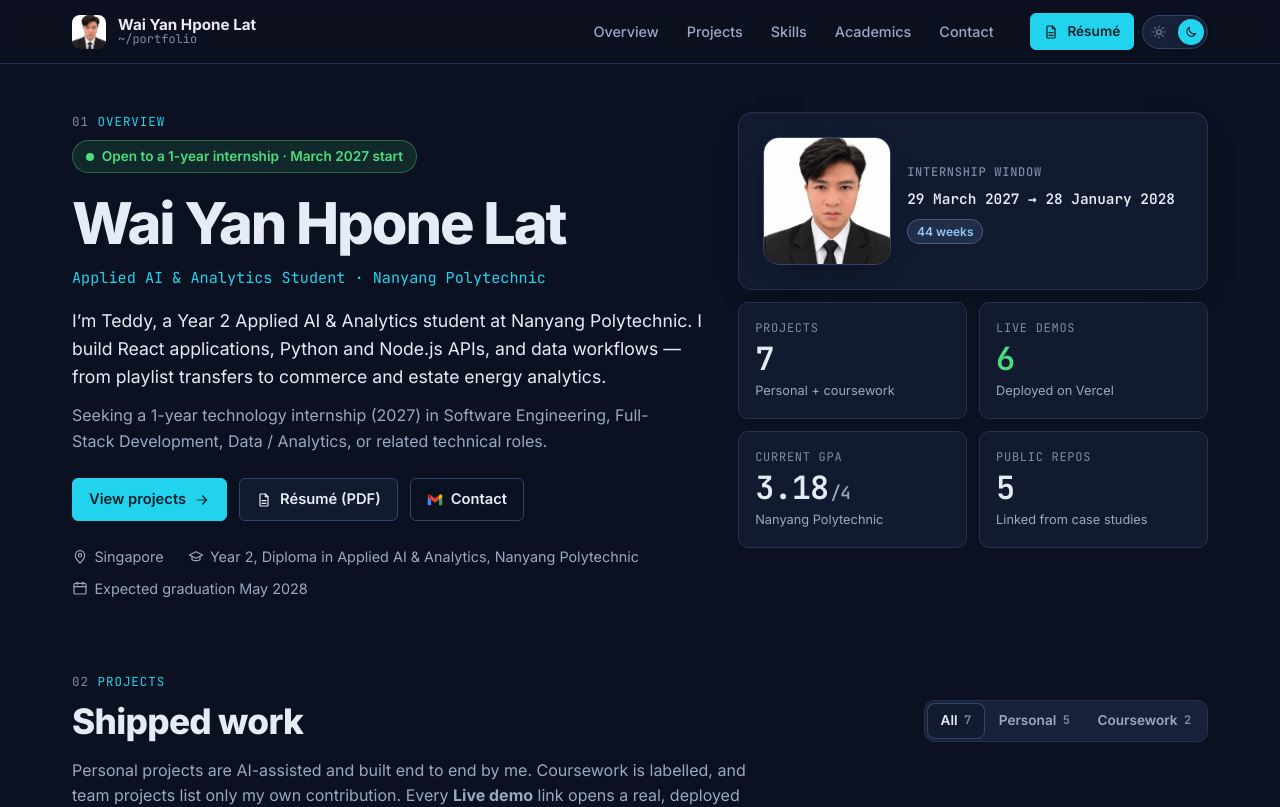
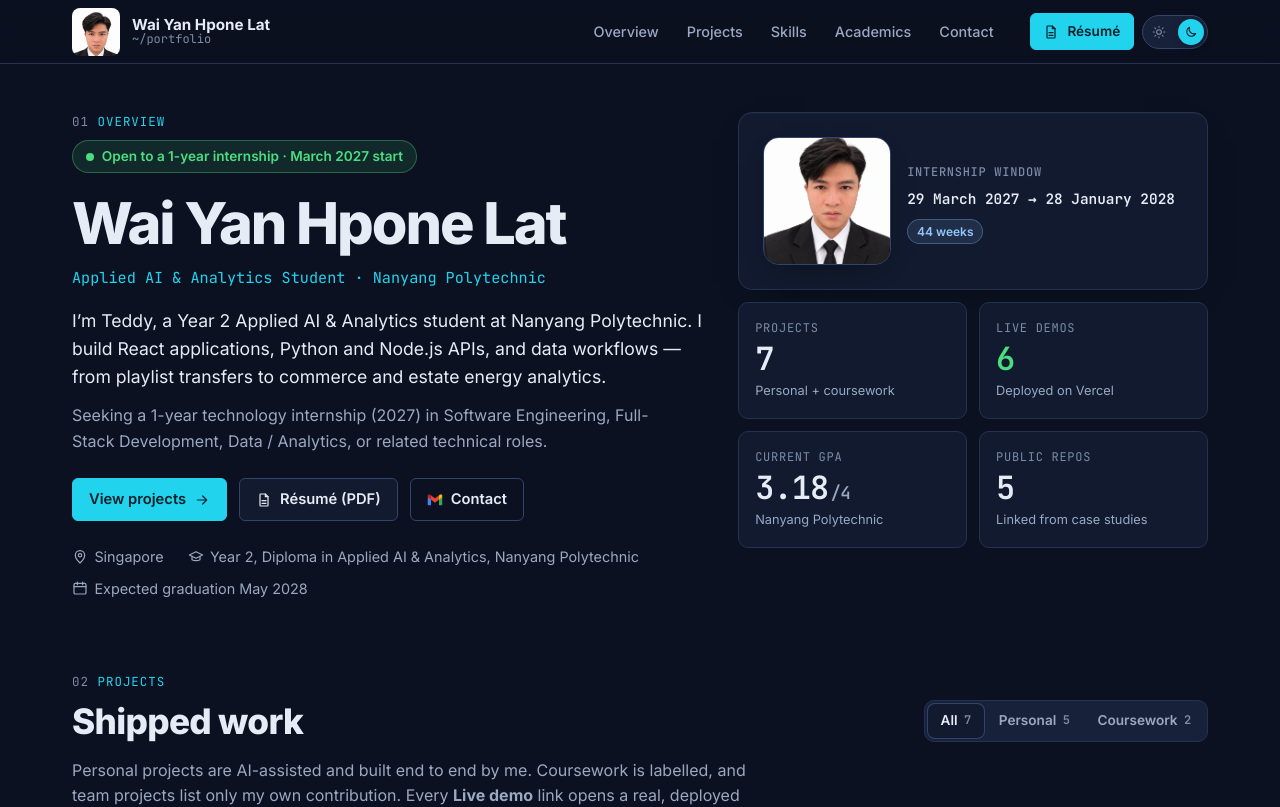
Before and after one commit to TeddyQyuon/TeddyQyuonPortfolio, a React (Vite) app: page / in a window 1280 px wide. Shown: the top 807 px of the page. Built offline with nearby package versions, Linux system fonts and the light colour scheme.

Commit message:
Enlarge header portrait and use a lossless close crop for clarity

```diff
--- a/src/components/layout/TopBar.jsx
+++ b/src/components/layout/TopBar.jsx
@@ -1,7 +1,7 @@
 import { useEffect, useState } from 'react';
 import { Link, useLocation } from 'react-router-dom';
 import Icon from '../common/Icon';
-import profilePhoto from '../../assets/images/profile/profile-hd.webp';
+import profilePhoto from '../../assets/images/profile/header-portrait.webp';
 import ThemeToggle from '../common/ThemeToggle';
 import { sectionLinks } from '../../config/site';
 import { personalInfo } from '../../data/personalInfo';
@@ -24,7 +24,7 @@ export default function TopBar() {
     <header className="topbar">
       <div className="topbar-inner container">
         <Link to="/" className="brand" aria-label="Wai Yan Hpone Lat, home">
-          <img className="brand-mark" src={profilePhoto} alt="" width="34" height="34" />
+          <img className="brand-mark" src={profilePhoto} alt="" width="48" height="48" />
           <span className="brand-text">
             <span className="brand-name">Wai Yan Hpone Lat</span>
             <span className="brand-path mono">~/portfolio</span>
--- a/src/styles/components.css
+++ b/src/styles/components.css
@@ -13,7 +13,7 @@
 .brand:hover { color: var(--text); }
 .brand-mark {
   display: grid; place-items: center;
-  width: 34px; height: 34px;
+  width: 48px; height: 48px;
   object-fit: cover;
   object-position: center;
   flex-shrink: 0;
```
Also changed, not shown: src/assets/images/profile/header-portrait.webp (added).
